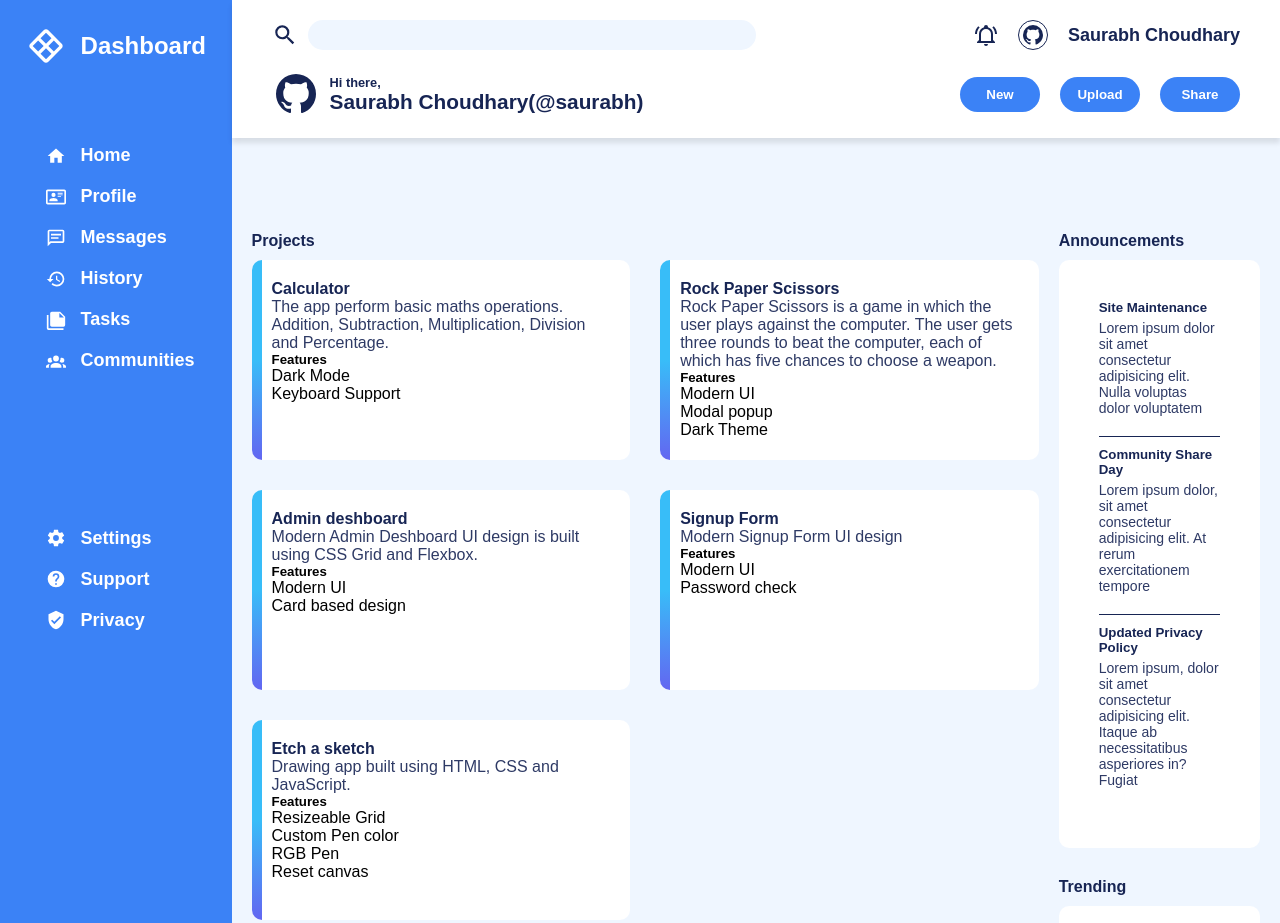
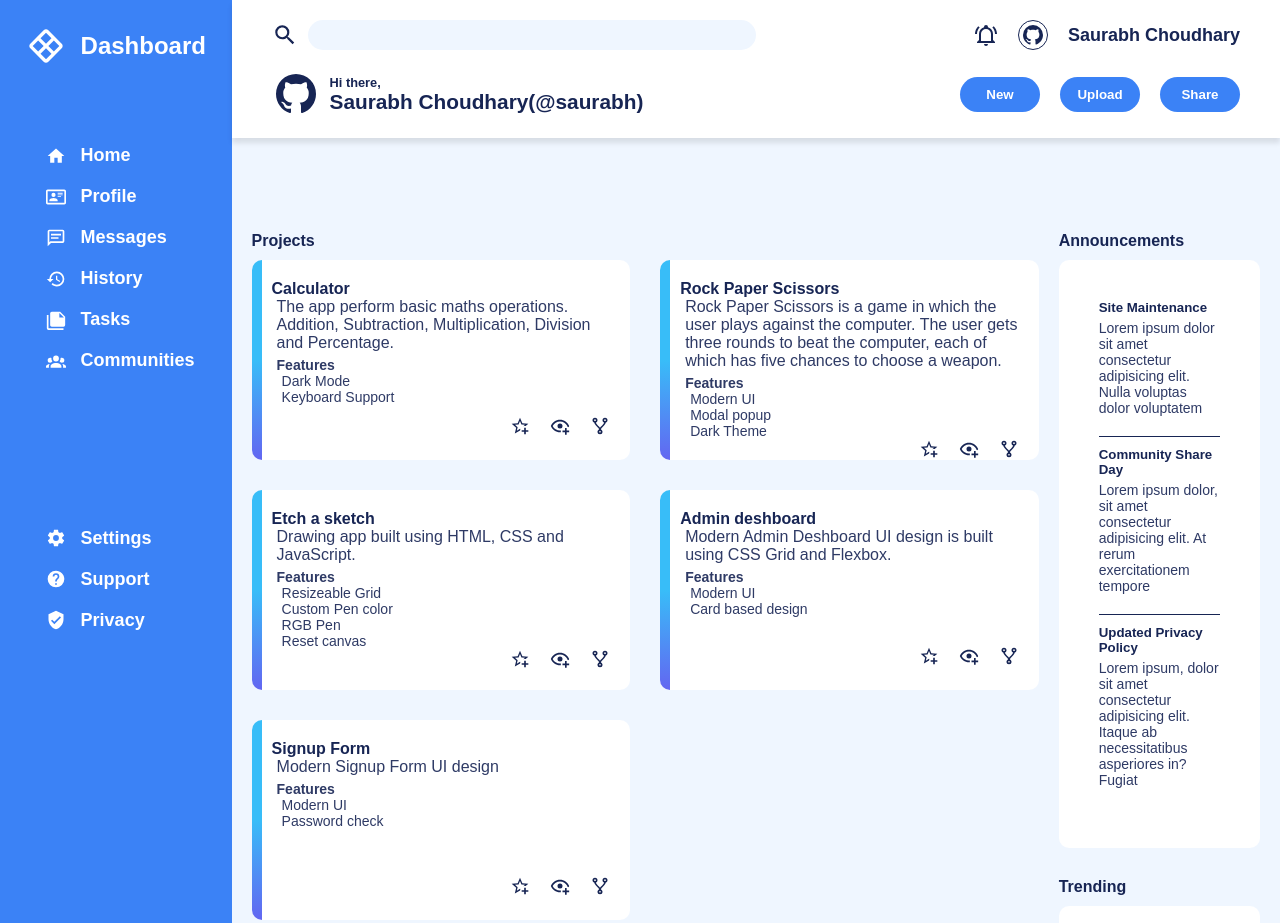
Before and after one commit to SaurabhGurjar/admin-deshboard, a plain HTML site: page index.html in a window 1280 px wide. Shown: the top 923 px of the page. Drawn offline with Linux system fonts and the light colour scheme.

Commit message:
Add: padding to card text and reposition card

```diff
--- a/style.css
+++ b/style.css
@@ -260,7 +260,22 @@ svg {
                     }
 
                     >p {
+                        padding-left: 5px;
                         color: var(--font-secondary-color);
+                    }
+
+                    >.features {
+                        margin-top: 5px;
+                        >h5 {
+                            padding-left: 5px;
+                            font-size: 14px;
+                            color: var(--font-secondary-color);
+                        }
+                        >ul>li {
+                            padding-left: 10px;
+                            font-size: 14px;
+                            color: var(--font-secondary-color);
+                        }
                     }
 
                 }
@@ -270,12 +285,21 @@ svg {
                     width: 100%;
                     justify-content: flex-end;
 
-                    >svg {
-                        fill: var(--font-primary-color);
-                        cursor: pointer;
+                   .star,
+                   .view,
+                   .fork {
+                        >a>svg,
+                        >svg {
+                            fill: var(--font-primary-color);
+                            cursor: pointer;
+                        }
                     }
                 }
 
+            }
+            >#grid-item-5 {
+                grid-column: 1;
+                grid-row: 2;
             }
         }
     }
```
